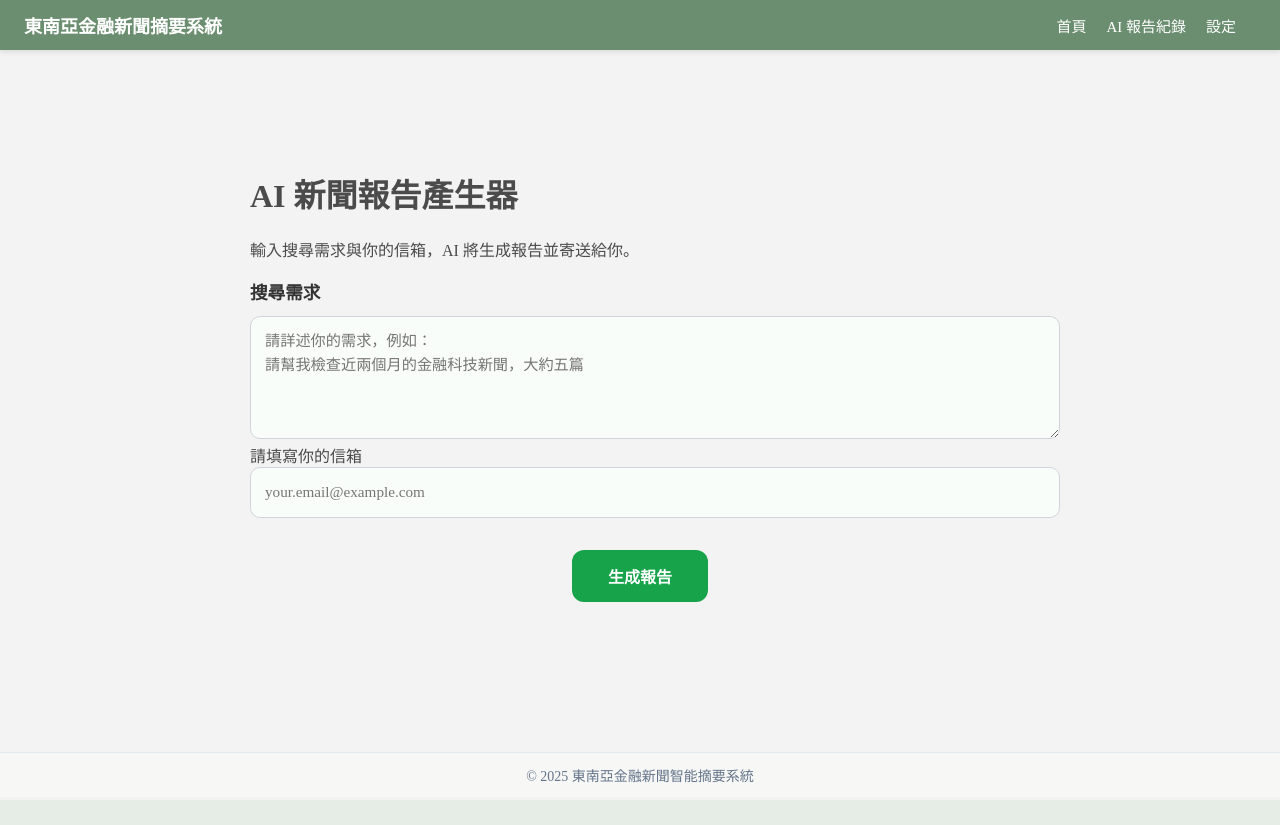
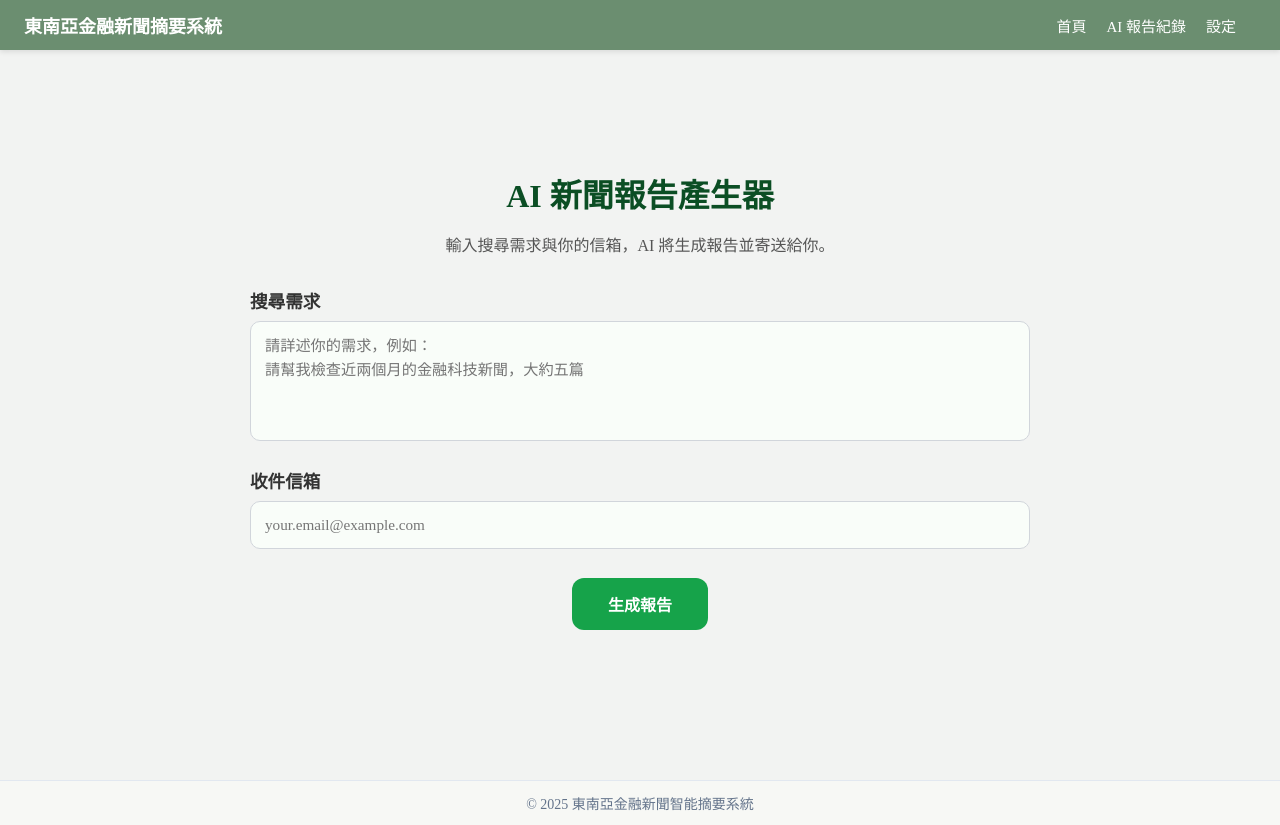
Before and after one commit to fishstar2023/FinancialNewsSearch, a React (Vite) app: page / in a window 1280 px wide. Before the commit the page ends 800 px from the top, so only its background shows below. Built offline with nearby package versions, Linux system fonts and the light colour scheme.

Commit message:
Update:生成報告之按鈕

```diff
--- a/src/components/Dashboard.css
+++ b/src/components/Dashboard.css
@@ -18,7 +18,7 @@
 
 .dashboard-header h1 {
   font-size: 2rem;
-  color: #16a34a; /* 清新綠 */
+  color: #0b4e24;
   margin-bottom: 8px;
 }
 
@@ -48,10 +48,11 @@
 /* -----------------------
    區塊標題
 ----------------------- */
-.section h3 {
+.section h3,
+.email-label {
   font-size: 1.1rem;
   color: #333;
-  margin-bottom: 12px;
+  margin-bottom: 8px;
 }
 
 /* -----------------------
@@ -67,6 +68,18 @@
   line-height: 1.6;
   transition: all 0.25s ease;
   background-color: #f9fdf9;
+  margin-bottom: 5px;
+  box-sizing: border-box;
+}
+
+/* 搜尋需求固定高度 */
+.prompt-input {
+  height: 120px;
+  resize: none;
+}
+
+.email-input {
+  height: 48px;
 }
 
 .prompt-input:focus,
@@ -82,7 +95,7 @@
 .generate-section {
   display: flex;
   justify-content: center;
-  margin-top: 32px;
+  margin-top: 24px;
 }
 
 .action-button {
@@ -127,10 +140,6 @@
   border-radius: 10px;
   font-size: 0.9rem;
   color: #444;
-}
-
-.progress-section p {
-  margin: 4px 0;
 }
 
 /* -----------------------
--- a/src/components/NewsReportForm.tsx
+++ b/src/components/NewsReportForm.tsx
@@ -1,4 +1,4 @@
-import React, { useEffect, useState } from "react";
+import React, { useEffect, useState, useRef } from "react";
 import "./Dashboard.css";
 
 type TaskStatus = "idle" | "creating" | "running" | "completed" | "failed";
@@ -30,15 +30,13 @@ const NewsReportForm: React.FC = () => {
   const [errorMessage, setErrorMessage] = useState("");
   const [successMessage, setSuccessMessage] = useState("");
 
+  const progressEndRef = useRef<HTMLDivElement>(null);
+
   const BASE_URL = "http://localhost:8000/api/tasks";
 
-  // 驗證 email 格式
-  const validateEmail = (email: string) => {
-    const re = /^[^\s@]+@[^\s@]+\.[^\s@]+$/;
-    return re.test(email.toLowerCase());
-  };
+  const validateEmail = (email: string) =>
+    /^[^\s@]+@[^\s@]+\.[^\s@]+$/.test(email.toLowerCase());
 
-  // 建立任務
   const handleGenerateReport = async () => {
     setErrorMessage("");
     setSuccessMessage("");
@@ -47,18 +45,18 @@ const NewsReportForm: React.FC = () => {
       setErrorMessage("請輸入搜尋需求");
       return;
     }
-
     if (!userEmail.trim()) {
       setErrorMessage("請輸入電子郵件");
       return;
     }
-
     if (!validateEmail(userEmail)) {
       setErrorMessage("請輸入正確的電子郵件格式");
       return;
     }
 
     setStatus("creating");
+    setProgress(null);
+    setTaskId(null);
 
     try {
       const response = await fetch(`${BASE_URL}/news-report`, {
@@ -82,16 +80,13 @@ const NewsReportForm: React.FC = () => {
       setTaskId(data.task_id);
       setStatus("running");
     } catch (error: unknown) {
-      if (error instanceof Error) {
-        setErrorMessage(error.message || "建立任務時發生錯誤");
-      } else {
-        setErrorMessage("建立任務時發生錯誤");
-      }
-      setStatus("failed");
+      setErrorMessage(
+        error instanceof Error ? error.message : "建立任務時發生錯誤"
+      );
+      setStatus("idle");
     }
   };
 
-  // 查詢任務進度
   useEffect(() => {
     if (!taskId) return;
 
@@ -102,31 +97,45 @@ const NewsReportForm: React.FC = () => {
         const data: TaskProgress = await res.json();
         setProgress(data);
 
-        if (data.status === "completed") {
+        if (data.status === "completed" || data.status === "succeeded") {
           clearInterval(interval);
-          setStatus("completed");
+          setStatus("idle");
           setSuccessMessage(
-            `📄 報告已寄送至 ${data.artifacts?.email_sent_to || userEmail}`
+            `🎉 所有步驟完成！報告已發送至: ${
+              data.artifacts?.email_sent_to || userEmail
+            }`
           );
+          setTaskId(null);
         } else if (data.status === "failed") {
           clearInterval(interval);
-          setStatus("failed");
+          setStatus("idle");
           setErrorMessage(data.error || "任務失敗");
+          setTaskId(null);
         }
       } catch {
+        clearInterval(interval);
+        setStatus("idle");
         setErrorMessage("查詢任務狀態時發生錯誤");
-        clearInterval(interval);
-        setStatus("failed");
+        setTaskId(null);
       }
     }, 2000);
 
     return () => clearInterval(interval);
   }, [taskId, userEmail]);
 
+  // ✅ 自動滾動到最新進度
+  useEffect(() => {
+    if (progressEndRef.current) {
+      progressEndRef.current.scrollIntoView({ behavior: "smooth" });
+    }
+  }, [progress]);
+
   return (
     <div className="dashboard-container">
-      <h1>AI 新聞報告產生器</h1>
-      <p>輸入搜尋需求與你的信箱，AI 將生成報告並寄送給你。</p>
+      <div className="dashboard-header">
+        <h1>AI 新聞報告產生器</h1>
+        <p>輸入搜尋需求與你的信箱，AI 將生成報告並寄送給你。</p>
+      </div>
 
       <div className="section">
         <h3>搜尋需求</h3>
@@ -135,13 +144,12 @@ const NewsReportForm: React.FC = () => {
           onChange={(e) => setUserPrompt(e.target.value)}
           placeholder={`請詳述你的需求，例如：
 請幫我檢查近兩個月的金融科技新聞，大約五篇`}
-          rows={4}
           className="prompt-input"
         />
       </div>
 
-      <div className="section email-section">
-        <label className="email-label">請填寫你的信箱</label>
+      <div className="section">
+        <h3>收件信箱</h3>
         <input
           type="email"
           placeholder="your.email@example.com"
@@ -160,9 +168,7 @@ const NewsReportForm: React.FC = () => {
         <button
           onClick={handleGenerateReport}
           disabled={status === "creating" || status === "running"}
-          className={`action-button ${
-            status === "running" ? "loading" : ""
-          }`}
+          className={`action-button ${status === "running" ? "loading" : ""}`}
         >
           {status === "running"
             ? "生成中..."
@@ -172,20 +178,24 @@ const NewsReportForm: React.FC = () => {
         </button>
       </div>
 
-      {/* 顯示進度 */}
-      {progress && status === "running" && (
+      {progress && (
         <div className="progress-section">
           <p>⏳ 任務狀態：{progress.status}</p>
           <p>📈 進度：{progress.progress}%</p>
-          <p>🔍 步驟：{progress.current_step}</p>
-          <p>{progress.step_message}</p>
+          {progress.current_step && <p>🔍 步驟：{progress.current_step}</p>}
+          {progress.step_message && <p>{progress.step_message}</p>}
+          <div ref={progressEndRef} />
         </div>
       )}
 
       {errorMessage && <div className="error-message">{errorMessage}</div>}
-      {successMessage && <div className="success-message">{successMessage}</div>}
+      {successMessage && (
+        <div className="success-message" style={{ fontWeight: "bold" }}>
+          {successMessage}
+        </div>
+      )}
 
-      {status === "completed" && progress?.artifacts?.report_pdf_path && (
+      {progress?.artifacts?.report_pdf_path && (
         <div className="report-result">
           <a
             href={`http://localhost:8000${progress.artifacts.report_pdf_path}`}
```
